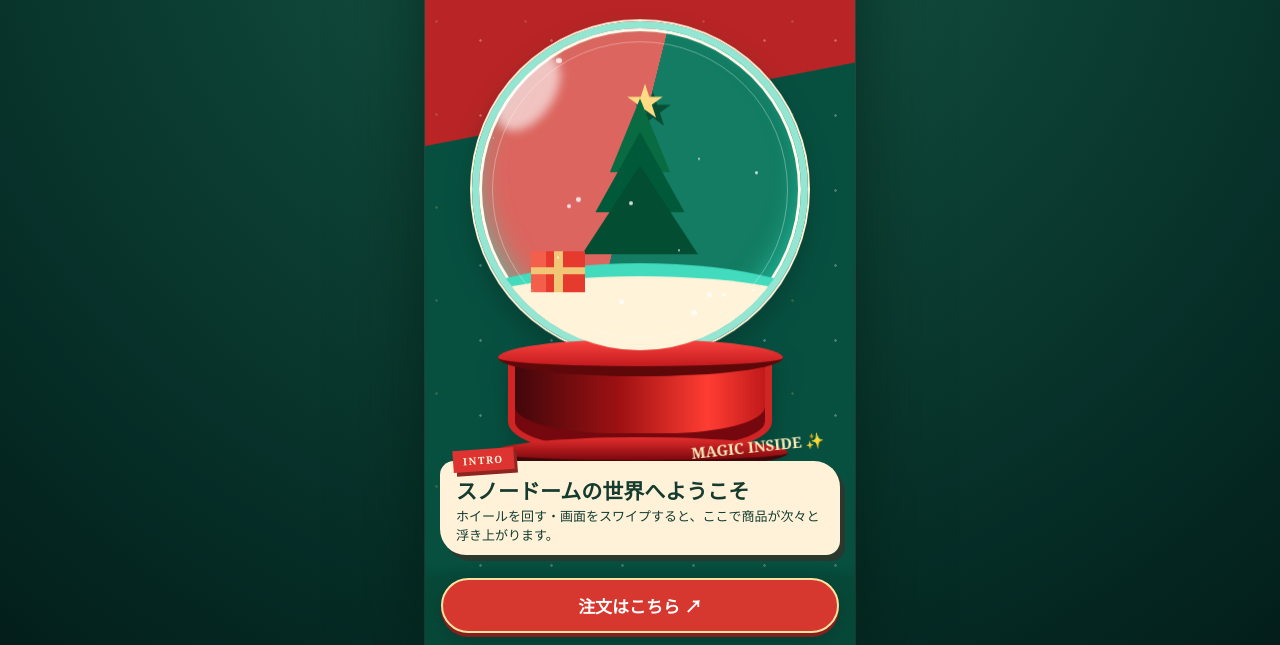
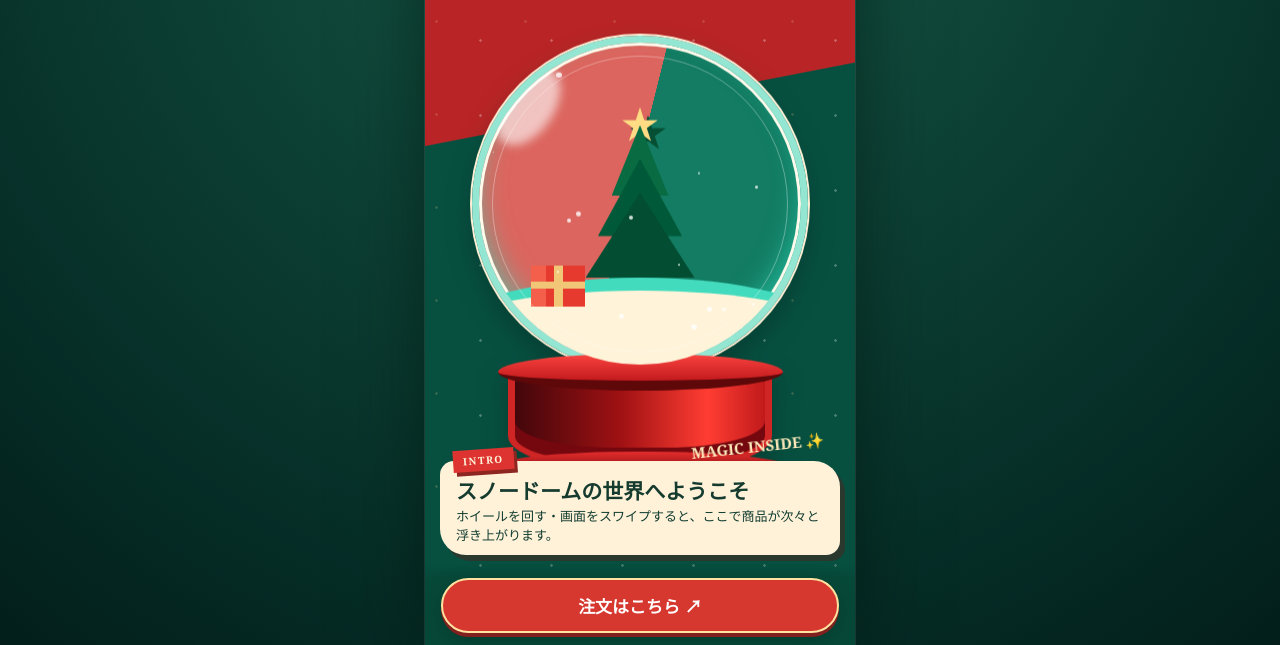
Before and after one commit to komodachihiro/christmas.io, a plain HTML site: page index.html in a window 1280 px wide. Shown: the part 155-800 px from the top of the page. Drawn offline with Linux system fonts and the light colour scheme.

Commit message:
Add files via upload

```diff
--- a/style.css
+++ b/style.css
@@ -21,12 +21,12 @@ button{font:inherit;cursor:pointer}
 .glass{position:absolute;top:0;left:8%;width:84%;aspect-ratio:1;border-radius:50%;border:clamp(7px,1vw,12px) solid #93e6d2;background:linear-gradient(104deg,#dc665f 0 47%,#137c62 47%);overflow:hidden;box-shadow:inset 0 0 0 4px #fffaec,0 0 0 3px #fff0d6,inset 0 -26px 32px #2cdec08c}
 .glass:after{content:"";position:absolute;inset:4%;border-radius:50%;border:1.5px solid #ffffff55;z-index:8;pointer-events:none}
 .shine-left{position:absolute;left:7%;top:6%;height:27%;width:16%;border-radius:60%;transform:rotate(34deg);background:#ffffff9c;filter:blur(5px);z-index:15}
-.tree{position:absolute;top:17%;left:50%;width:36%;height:52%;transform:translateX(-50%);opacity:1;transition:opacity .45s}
-.tree .star{position:absolute;top:-7%;left:38%;font-size:45px;color:#ffdc83;text-shadow:8px 8px 0 #064f34}
+.tree{position:absolute;top:20%;left:50%;width:34%;height:50%;transform:translateX(-50%);opacity:1;transition:opacity .45s}
+.tree .star{position:absolute;top:-8%;left:50%;transform:translateX(-50%);font-size:45px;color:#ffdc83;text-shadow:8px 8px 0 #064f34}
 .b{position:absolute;left:50%;transform:translateX(-50%);clip-path:polygon(50% 0,100% 100%,0 100%);background:#086b42}
-.b1{width:52%;height:44%;top:9%}
-.b2{width:77%;height:48%;top:29%;background:#005a39}
-.b3{width:100%;height:53%;top:49%;background:#034d32}
+.b1{width:52%;height:44%;top:11%}
+.b2{width:77%;height:48%;top:32%;background:#005a39}
+.b3{width:100%;height:53%;top:53%;background:#034d32}
 .ground{position:absolute;left:-8%;bottom:-4%;width:116%;height:31%;border-top:13px solid #43dbbe;border-radius:50% 50% 0 0;background:#fff4d9;z-index:2}
 .gift{position:absolute;bottom:18%;left:16%;width:17%;height:13%;background:#e63a2e;box-shadow:inset 15px 0 #f35f4b;z-index:4}
 .gift:after{content:"";position:absolute;left:43%;top:0;height:100%;width:16%;background:#f1c676}
@@ -253,13 +253,13 @@ html.native-scroll body.modal-open{overflow:hidden!important;touch-action:none!i
 /* Layout refinement: move the snow globe away from the top heading.
    The product card and fixed order CTA remain in their positions. */
 .visual-area .globe-wrap {
-  transform: translateY(clamp(14px, 2.4dvh, 24px));
+  transform: translateY(clamp(26px, 4.2dvh, 40px));
 }
 @media (max-height: 740px) {
-  .visual-area .globe-wrap { transform: translateY(12px); }
+  .visual-area .globe-wrap { transform: translateY(18px); }
 }
 @media (max-height: 620px) {
-  .visual-area .globe-wrap { transform: translateY(6px); }
+  .visual-area .globe-wrap { transform: translateY(10px); }
 }
 
 /* One swipe / wheel gesture = one product. The stage never scrolls. */
```
